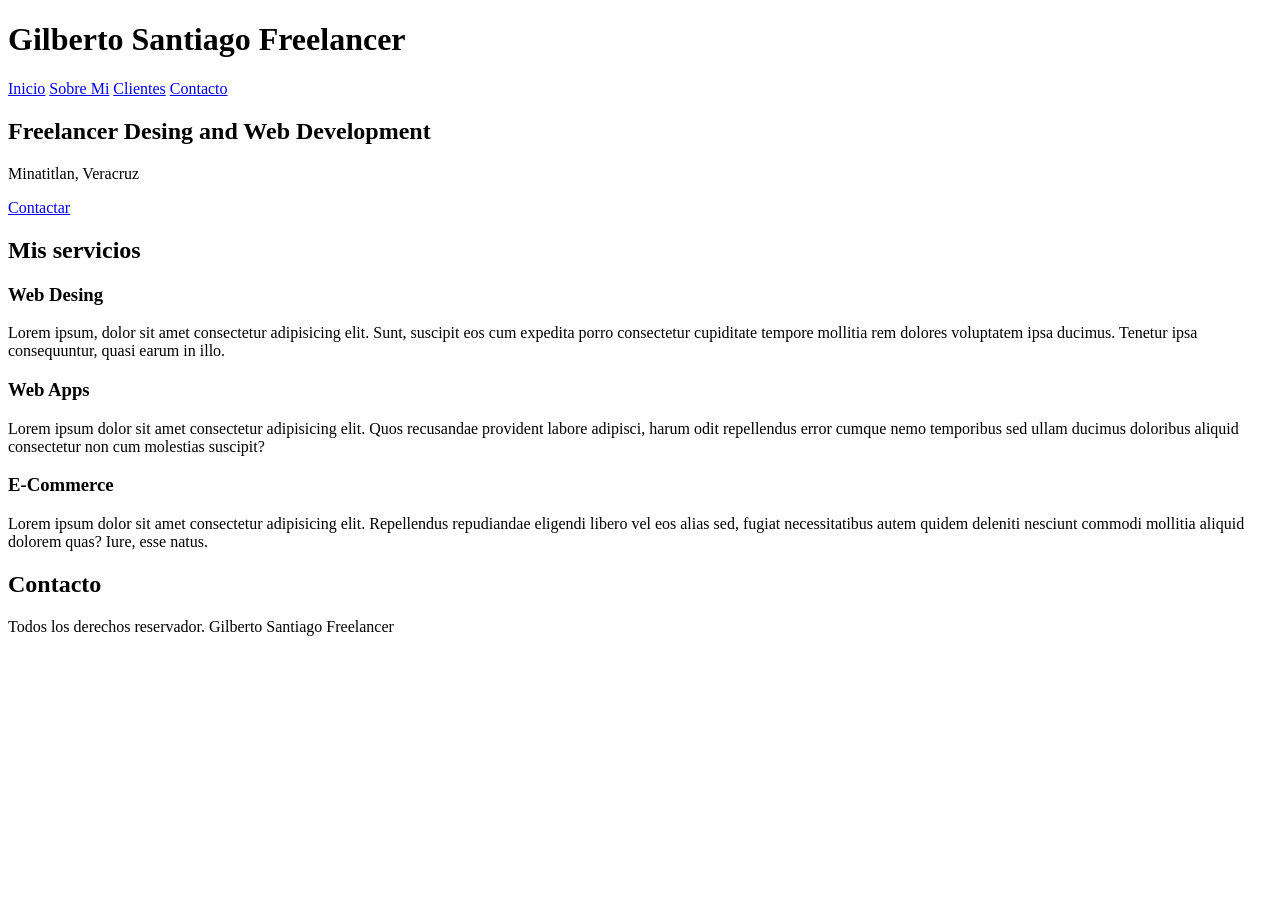
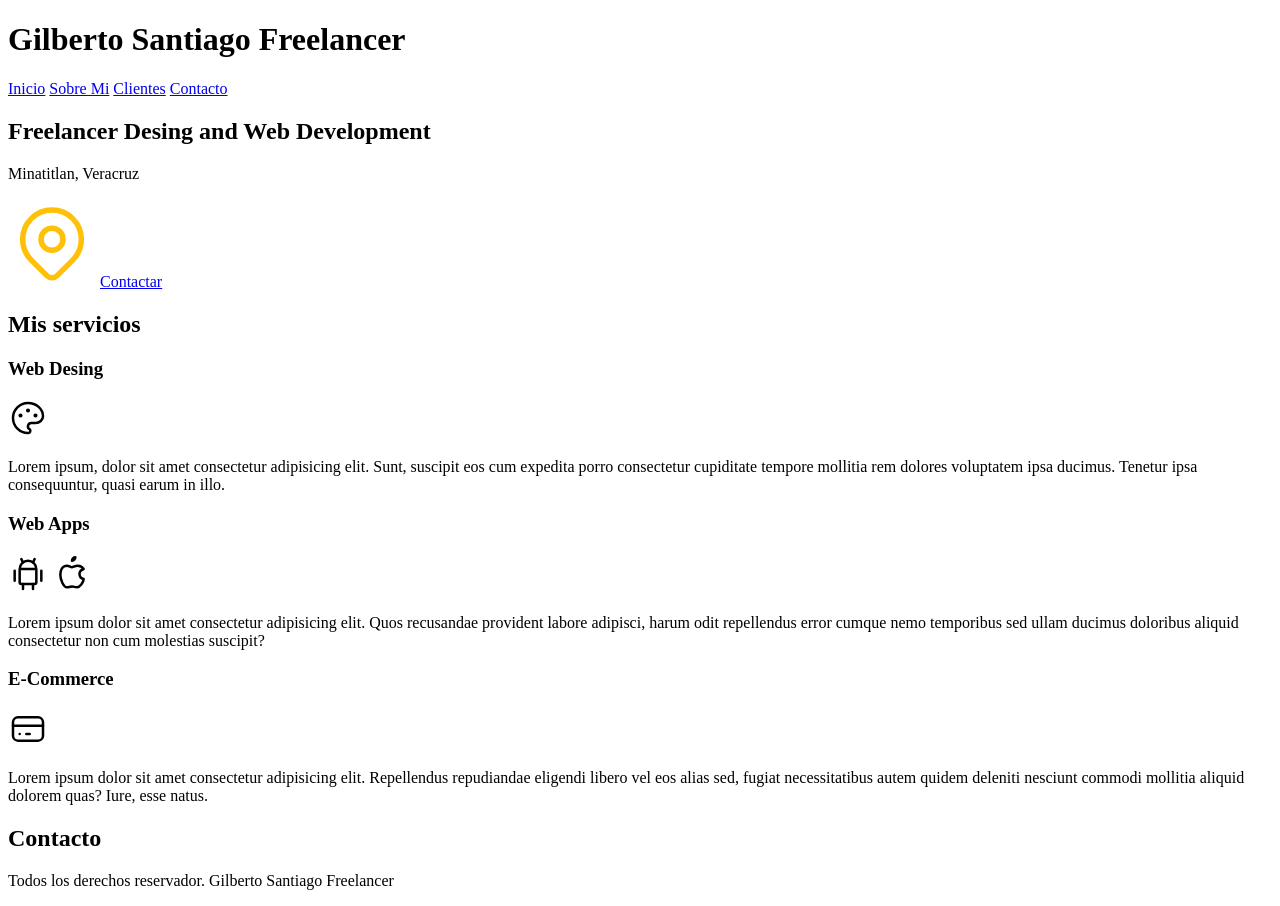
Before and after one commit to SantiagoG99/FreelancerWebpage, a plain HTML site: page index.html in a window 1280 px wide. Before the commit the page ends 800 px from the top, so only its background shows below. Drawn offline with Linux system fonts and the light colour scheme.

Commit message:
Se agrego la carpeta de imagenes con una imagen que aun no se utiliza. Se agregaron los iconos utilizando la pagina Tabler icons, con la etiqueta SVG

```diff
--- a/index.html
+++ b/index.html
@@ -1,11 +1,13 @@
 <!DOCTYPE html>
 <html lang="en">
+
 <head>
     <meta charset="UTF-8">
     <meta http-equiv="X-UA-Compatible" content="IE=edge">
     <meta name="viewport" content="width=device-width, initial-scale=1.0">
     <title>Freelancer designer</title>
 </head>
+
 <body>
     <header>
         <h1>Gilberto Santiago Freelancer</h1>
@@ -17,9 +19,18 @@
         <a href="#">Clientes</a>
         <a href="#">Contacto</a>
     </nav>
+
     <section>
         <h2>Freelancer Desing and Web Development</h2>
         <p>Minatitlan, Veracruz</p>
+
+        <svg xmlns="http://www.w3.org/2000/svg" class="icon icon-tabler icon-tabler-map-pin" width="88" height="88"
+            viewBox="0 0 24 24" stroke-width="1.5" stroke="#FFC107" fill="none" stroke-linecap="round"
+            stroke-linejoin="round">
+            <path stroke="none" d="M0 0h24v24H0z" fill="none" />
+            <circle cx="12" cy="11" r="3" />
+            <path d="M17.657 16.657l-4.243 4.243a2 2 0 0 1 -2.827 0l-4.244 -4.243a8 8 0 1 1 11.314 0z" />
+        </svg>
 
         <a href="#">Contactar</a>
     </section>
@@ -29,17 +40,52 @@
 
         <section>
             <h3>Web Desing</h3>
-            <p>Lorem ipsum, dolor sit amet consectetur adipisicing elit. Sunt, suscipit eos cum expedita porro consectetur cupiditate tempore mollitia rem dolores voluptatem ipsa ducimus. Tenetur ipsa consequuntur, quasi earum in illo.</p>
+            <svg xmlns="http://www.w3.org/2000/svg" class="icon icon-tabler icon-tabler-palette" width="40" height="40" viewBox="0 0 24 24" stroke-width="1.5" stroke="#000000" fill="none" stroke-linecap="round" stroke-linejoin="round">
+                <path stroke="none" d="M0 0h24v24H0z" fill="none"/>
+                <path d="M12 21a9 9 0 1 1 0 -18a9 8 0 0 1 9 8a4.5 4 0 0 1 -4.5 4h-2.5a2 2 0 0 0 -1 3.75a1.3 1.3 0 0 1 -1 2.25" />
+                <circle cx="7.5" cy="10.5" r=".5" fill="currentColor" />
+                <circle cx="12" cy="7.5" r=".5" fill="currentColor" />
+                <circle cx="16.5" cy="10.5" r=".5" fill="currentColor" />
+            </svg>
+            <p>Lorem ipsum, dolor sit amet consectetur adipisicing elit. Sunt, suscipit eos cum expedita porro
+                consectetur cupiditate tempore mollitia rem dolores voluptatem ipsa ducimus. Tenetur ipsa consequuntur,
+                quasi earum in illo.</p>
         </section>
 
         <section>
             <h3>Web Apps</h3>
-        <p>Lorem ipsum dolor sit amet consectetur adipisicing elit. Quos recusandae provident labore adipisci, harum odit repellendus error cumque nemo temporibus sed ullam ducimus doloribus aliquid consectetur non cum molestias suscipit?</p>
+            <svg xmlns="http://www.w3.org/2000/svg" class="icon icon-tabler icon-tabler-brand-android" width="40" height="40" viewBox="0 0 24 24" stroke-width="1.5" stroke="#000000" fill="none" stroke-linecap="round" stroke-linejoin="round">
+                <path stroke="none" d="M0 0h24v24H0z" fill="none"/>
+                <line x1="4" y1="10" x2="4" y2="16" />
+                <line x1="20" y1="10" x2="20" y2="16" />
+                <path d="M7 9h10v8a1 1 0 0 1 -1 1h-8a1 1 0 0 1 -1 -1v-8a5 5 0 0 1 10 0" />
+                <line x1="8" y1="3" x2="9" y2="5" />
+                <line x1="16" y1="3" x2="15" y2="5" />
+                <line x1="9" y1="18" x2="9" y2="21" />
+                <line x1="15" y1="18" x2="15" y2="21" />
+            </svg>
+            <svg xmlns="http://www.w3.org/2000/svg" class="icon icon-tabler icon-tabler-brand-apple" width="40" height="40" viewBox="0 0 24 24" stroke-width="1.5" stroke="#000000" fill="none" stroke-linecap="round" stroke-linejoin="round">
+                <path stroke="none" d="M0 0h24v24H0z" fill="none"/>
+                <path d="M9 7c-3 0 -4 3 -4 5.5c0 3 2 7.5 4 7.5c1.088 -.046 1.679 -.5 3 -.5c1.312 0 1.5 .5 3 .5s4 -3 4 -5c-.028 -.01 -2.472 -.403 -2.5 -3c-.019 -2.17 2.416 -2.954 2.5 -3c-1.023 -1.492 -2.951 -1.963 -3.5 -2c-1.433 -.111 -2.83 1 -3.5 1c-.68 0 -1.9 -1 -3 -1z" />
+                <path d="M12 4a2 2 0 0 0 2 -2a2 2 0 0 0 -2 2" />
+            </svg>
+            <p>Lorem ipsum dolor sit amet consectetur adipisicing elit. Quos recusandae provident labore adipisci, harum
+                odit repellendus error cumque nemo temporibus sed ullam ducimus doloribus aliquid consectetur non cum
+                molestias suscipit?</p>
         </section>
 
         <section>
             <h3>E-Commerce</h3>
-            <p>Lorem ipsum dolor sit amet consectetur adipisicing elit. Repellendus repudiandae eligendi libero vel eos alias sed, fugiat necessitatibus autem quidem deleniti nesciunt commodi mollitia aliquid dolorem quas? Iure, esse natus.</p>
+            <svg xmlns="http://www.w3.org/2000/svg" class="icon icon-tabler icon-tabler-credit-card" width="40" height="40" viewBox="0 0 24 24" stroke-width="1.5" stroke="#000000" fill="none" stroke-linecap="round" stroke-linejoin="round">
+                <path stroke="none" d="M0 0h24v24H0z" fill="none"/>
+                <rect x="3" y="5" width="18" height="14" rx="3" />
+                <line x1="3" y1="10" x2="21" y2="10" />
+                <line x1="7" y1="15" x2="7.01" y2="15" />
+                <line x1="11" y1="15" x2="13" y2="15" />
+              </svg>
+            <p>Lorem ipsum dolor sit amet consectetur adipisicing elit. Repellendus repudiandae eligendi libero vel eos
+                alias sed, fugiat necessitatibus autem quidem deleniti nesciunt commodi mollitia aliquid dolorem quas?
+                Iure, esse natus.</p>
         </section>
     </main>
 
@@ -52,4 +98,5 @@
     </footer>
 
 </body>
+
 </html>
```
Also changed, not shown: img/hero.jpg (added).
